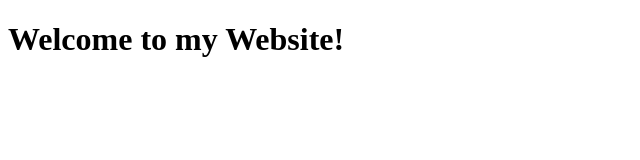
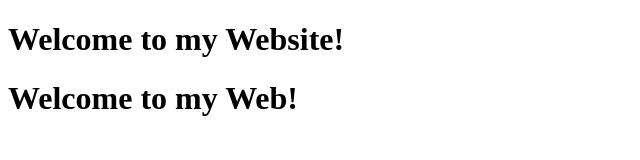
Before and after one commit to williamP837/williamPratama, a plain HTML site: page index.html in a window 1280 px wide. Shown: the whole page, without its empty margins (0-640 px from the left). Drawn offline with Linux system fonts and the light colour scheme.

Commit message:
New Update

```diff
--- a/index.html
+++ b/index.html
@@ -7,5 +7,6 @@
 </head>
 <body>
     <h1>Welcome to my Website!</h1>
+    <h1>Welcome to my Web!</h1>
 </body>
 </html>
```
